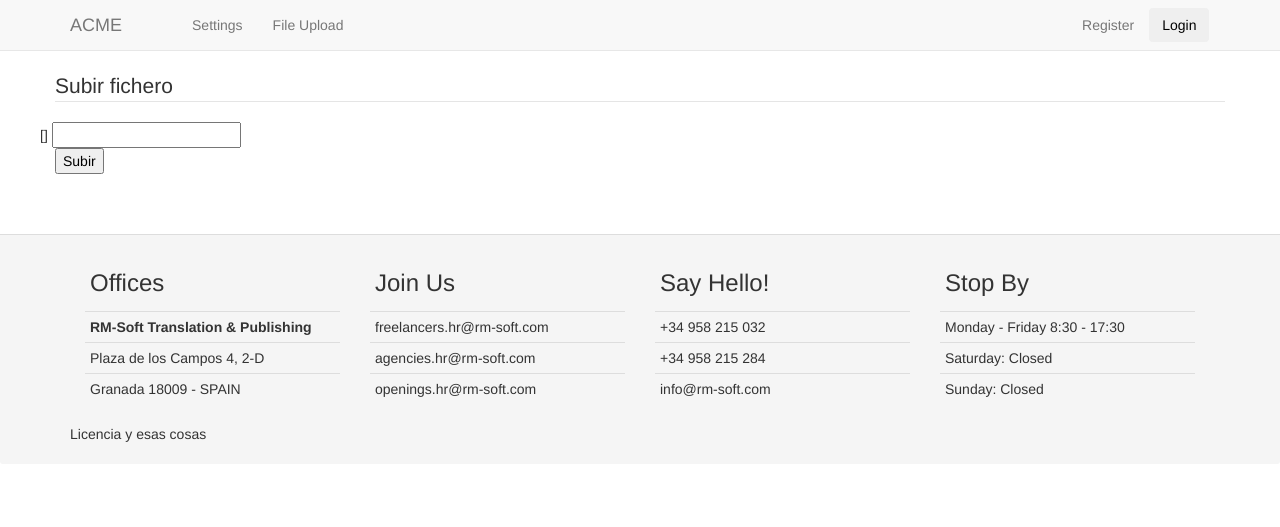
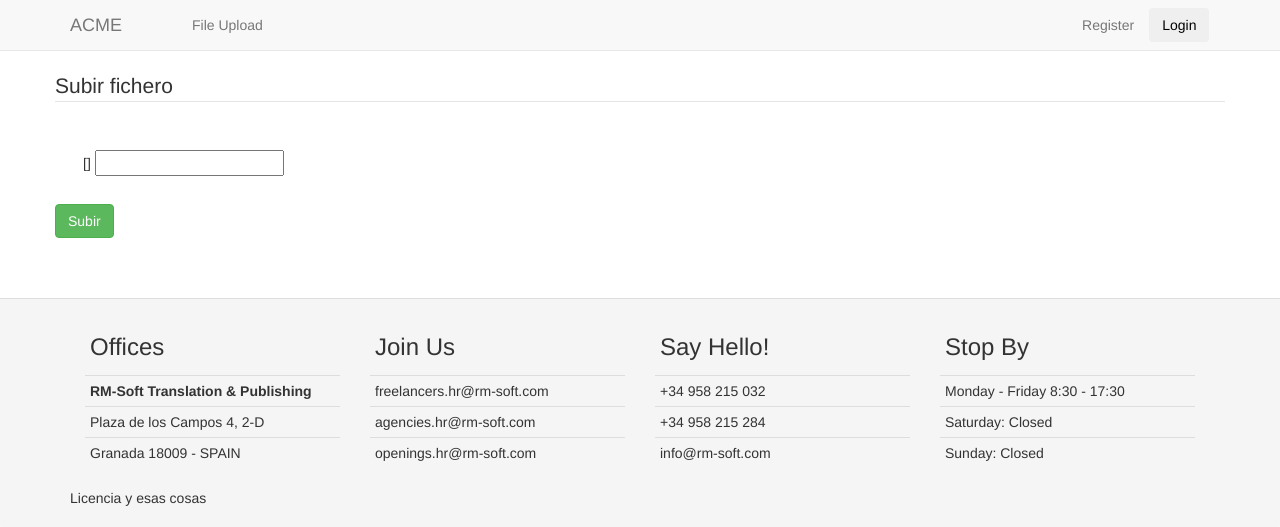
Before and after one commit to IV-GII/Django_Traduccion, a Django app: template Django_Traduccion/templates/filebaby/add-boring.html in a window 1280 px wide. Shown: the top 527 px of the page. Run offline with Django 3.2, Linux system fonts and the light colour scheme; the template is opened without the code that fills it, so the values that code supplies are empty, except form fields; tables that the repository leaves empty hold one stand-in row (values such as "Sample post"); form fields are guessed from the names that the template uses; parts of the project's set-up code (start-up, migrations or seed data) failed here and were passed over; some libraries are stand-ins or nearby versions.

Commit message:
Actualizado html subir ficheros

```diff
--- a/Django_Traduccion/templates/filebaby/add-boring.html
+++ b/Django_Traduccion/templates/filebaby/add-boring.html
@@ -13,15 +13,13 @@
   <fieldset>
     <legend>Subir fichero</legend>
 
-    <div class="large-12 columns">
-      <div class="row" id="file_container">
-        {{ form.f.errors }}
-        {{ form.f }}
-      </div>
+    <div class="upFile">
+      {{ form.f.errors }}
+      {{ form.f }}
     </div>
 
   </fieldset>
-  <input type="submit" id="submit" class="large button expand" value="Subir">
+  <input type="submit" id="submit" class="btn btn-success" value="Subir">
   {% csrf_token %}
 </form>
 
--- a/Django_Traduccion/templates/filebaby/base.html
+++ b/Django_Traduccion/templates/filebaby/base.html
@@ -20,13 +20,12 @@
           <span class="icon-bar"></span>
           <span class="icon-bar"></span>
         </button>
-        <a class="navbar-brand" href="#">ACME</a>
+        <a class="navbar-brand" href="/index">ACME</a>
       </div> <!-- /.navbar-header -->
       <!-- Collect the nav links, forms, and other content for toggling -->
       <div class="collapse navbar-collapse" id="bs-example-navbar-collapse-1">
         <ul class="nav navbar-nav" style="margin-left:40px;">
-          <li><a href="#">Settings</a></li>
-          <li><a href="#">File Upload</a></li>
+          <li><a href="/files">File Upload</a></li>
         </ul>
         <ul class="nav navbar-nav navbar-right">
           <li><a href="./accounts/login">Register</a></li>
--- a/Django_Traduccion/templates/filebaby/index.html
+++ b/Django_Traduccion/templates/filebaby/index.html
@@ -17,9 +17,10 @@
   <table class = "table table-striped">
     <thead>
       <tr>
-        <th width="10%">Número</th>
+        <th width="7%">Número</th>
         <th>Nombre</th>
-        <th width="10%"></th>
+        <th width="6%">Eliminar</th>
+        <th width="6%">Enviar</th>
       </tr>
     </thead>
     <tbody>
@@ -27,6 +28,7 @@
       <tr>
         <td>{{ file.id }}</td>
         <td><a href="{% get_media_prefix %}{{ file.f }}">{{ file.f }}</a></td>
+        <td><button type="button" class="btn btn-link" onclick=""><span class="glyphicon glyphicon-remove"></span></button></td>
         <td><button type="button" class="btn btn-danger" onclick="">Enviar</button></td>
       </tr>
       {% endfor %}
```
Also changed, not shown: Django_Traduccion/templates/filebaby/add.html (+5 -7 lines).
